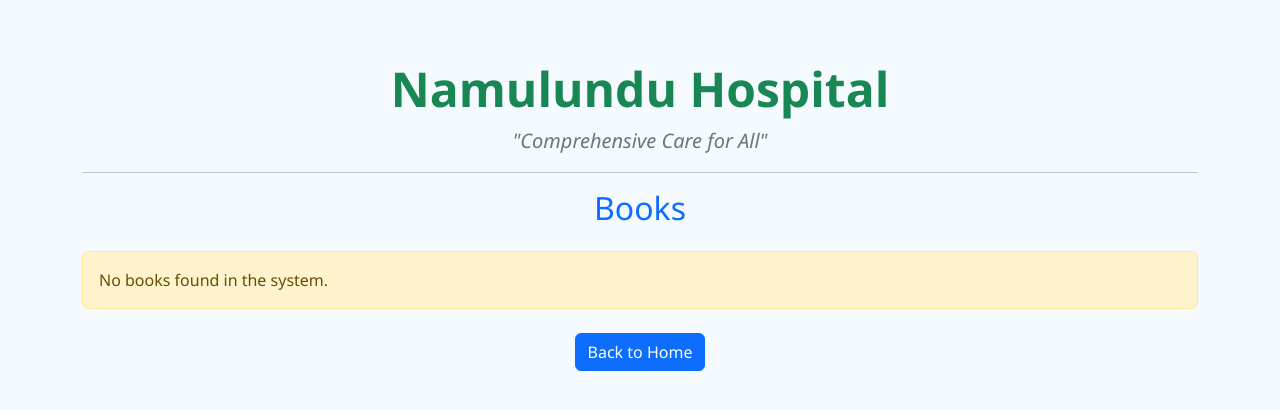
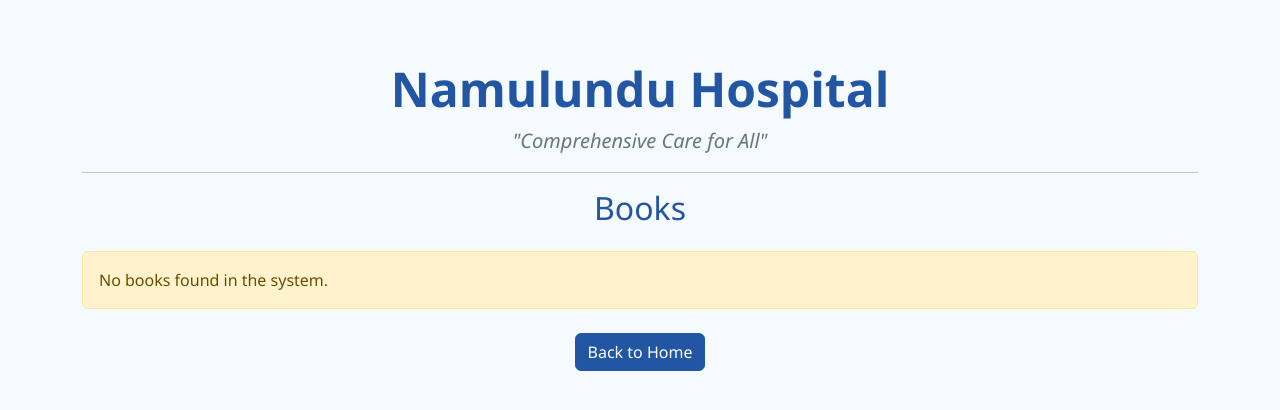
Before and after one commit to sp-mujuni/NeuroSim, a Flask app: page /books in a window 1280 px wide. Shown: the top 410 px of the page. Run offline with Flask 3, Linux system fonts and the light colour scheme; the visitor is signed in with stand-in values (Sample User, id 1).

Commit message:
Update books.html for consistent color scheme and button styling

```diff
--- a/templates/books.html
+++ b/templates/books.html
@@ -19,7 +19,7 @@
     }
     .book-card {
       border-radius: 10px;
-      border-left: 5px solid #4682b4;
+      border-left: 5px solid #2256a3;
       box-shadow: 0 2px 8px rgba(0,0,0,0.05);
       padding: 20px;
       margin-bottom: 15px;
@@ -29,24 +29,24 @@
 <body>
   <div class="container">
     <div class="text-center mb-4">
-      <h1 class="display-5 fw-bold text-success">Namulundu Hospital</h1>
+      <h1 class="display-5 fw-bold" style="color: #2256a3;">Namulundu Hospital</h1>
       <p class="lead fst-italic text-secondary">"Comprehensive Care for All"</p>
       <hr class="my-3">
-      <h2 class="text-primary mb-2">Books</h2>
+      <h2 class="mb-2" style="color: #2256a3;">Books</h2>
     </div>
     {% if books %}
       {% for book in books %}
       <div class="book-card bg-white">
         <h5>{{ book.book_id }}</h5>
         <p class="text-muted mb-0"><em>Latest Bill:</em> {{ book.book_balance }}</p>
-        <a href="/bill/{{ book.book_id }}" class="btn btn-sm btn-outline-primary">Edit Bill</a>
+        <a href="/bill/{{ book.book_id }}" class="btn btn-sm btn-primary" style="background-color: #2256a3; border-color: #2256a3;">Edit Bill</a>
       </div>
       {% endfor %}
     {% else %}
       <div class="alert alert-warning">No books found in the system.</div>
     {% endif %}
     <div class="text-center mt-4">
-      <a href="/" class="btn btn-primary">Back to Home</a>
+      <a href="/" class="btn btn-primary" style="background-color: #2256a3; border-color: #2256a3;">Back to Home</a>
     </div>
     <br>
   <br>
```
